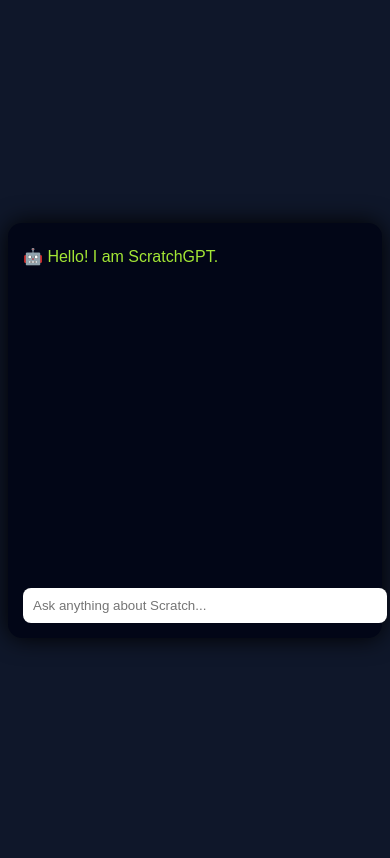
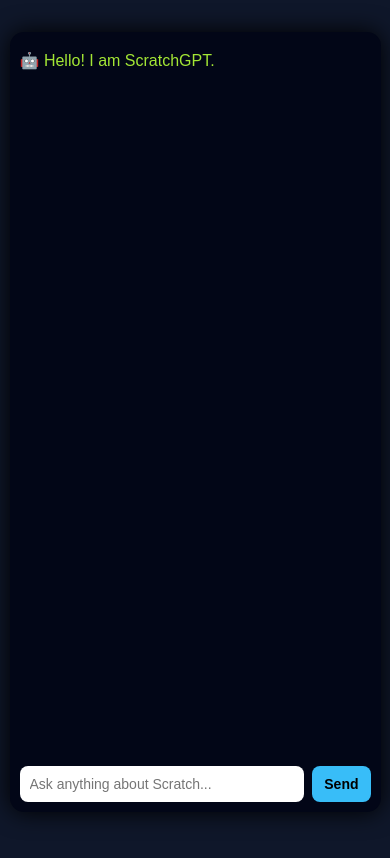
Before and after one commit to ScratchingHub/ScratchGPT, a website: page index.html in a window 390 px wide. Drawn offline with Linux system fonts and the light colour scheme.

Commit message:
Enhance layout and styling of index.html
Refactor HTML structure and styles for improved layout and responsiveness.

```diff
--- a/index.html
+++ b/index.html
@@ -1,29 +1,119 @@
 <!DOCTYPE html>
-<html>
+<html lang="en">
 <head>
 <meta charset="UTF-8">
+<meta name="viewport" content="width=device-width, initial-scale=1.0">
 <title>ScratchGPT</title>
 <style>
-body{background:#0f172a;font-family:Arial;color:white;display:flex;justify-content:center;align-items:center;height:100vh}
-#chat{width:400px;background:#020617;border-radius:14px;padding:15px;box-shadow:0 0 25px black}
-#msgs{height:340px;overflow-y:auto;margin-bottom:10px}
-.msg{margin:8px 0;line-height:1.4}
-.user{color:#38bdf8}
-.bot{color:#a3e635}
-input{width:100%;padding:10px;border:none;border-radius:8px}
+/* Body & general layout */
+body {
+  background: #0f172a;
+  font-family: Arial, sans-serif;
+  color: white;
+  display: flex;
+  justify-content: center;
+  align-items: center;
+  height: 100vh;
+  margin: 0;
+}
+
+/* Chat container */
+#chat {
+  width: 90%;
+  max-width: 500px;
+  background: #020617;
+  border-radius: 14px;
+  padding: 15px;
+  box-shadow: 0 0 25px black;
+  display: flex;
+  flex-direction: column;
+  height: 90vh;
+}
+
+/* Chat messages */
+#msgs {
+  flex: 1;
+  overflow-y: auto;
+  margin-bottom: 10px;
+}
+
+.msg {
+  margin: 8px 0;
+  line-height: 1.4;
+}
+
+.user { color: #38bdf8; }
+.bot { color: #a3e635; }
+
+/* Input and button */
+#inputContainer {
+  display: flex;
+  gap: 8px;
+}
+
+#q {
+  flex: 1;
+  padding: 10px;
+  border: none;
+  border-radius: 8px;
+  font-size: 16px;
+}
+
+#sendBtn {
+  padding: 10px 16px;
+  border: none;
+  border-radius: 8px;
+  background: #38bdf8;
+  color: #000;
+  font-weight: bold;
+  cursor: pointer;
+  transition: background 0.2s;
+}
+
+#sendBtn:hover {
+  background: #0ea5e9;
+}
+
+/* Step-by-step list */
+ul {
+  padding-left: 20px;
+  margin: 5px 0;
+}
+
+/* Responsive adjustments */
+@media(max-width: 400px){
+  #chat {
+    padding: 10px;
+  }
+  #q {
+    font-size: 14px;
+  }
+  #sendBtn {
+    padding: 8px 12px;
+    font-size: 14px;
+  }
+}
 </style>
 </head>
 <body>
+
 <div id="chat">
   <div id="msgs">
     <div class="msg bot">🤖 Hello! I am ScratchGPT.</div>
   </div>
-  <input id="q" placeholder="Ask anything about Scratch..." />
+  <div id="inputContainer">
+    <input id="q" placeholder="Ask anything about Scratch..." />
+    <button id="sendBtn">Send</button>
+  </div>
 </div>
 
 <script>
+// Elements
 const q = document.getElementById("q");
 const msgs = document.getElementById("msgs");
+const sendBtn = document.getElementById("sendBtn");
+
+// Learned answers memory
 let learned = JSON.parse(localStorage.getItem("scratchGPT_learned")||"{}");
 
 // Step-by-step examples
@@ -35,26 +125,19 @@
   "Cloning":["1️⃣ Use 'create clone' block","2️⃣ Use 'when I start as clone' to define behavior"]
 };
 
-q.addEventListener("keydown", e=>{
-  if(e.key==="Enter" && q.value.trim()){
-    const question = q.value.trim();
-    userMsg(question);
-    aiReply(question);
-    q.value="";
-  }
-});
-
-function add(type,text){
-  const d=document.createElement("div");
-  d.className="msg "+type;
-  d.innerHTML=text;
+// Add message to chat
+function add(type, text){
+  const d = document.createElement("div");
+  d.className = "msg " + type;
+  d.innerHTML = text;
   msgs.appendChild(d);
   msgs.scrollTop = msgs.scrollHeight;
 }
 
-function userMsg(text){ add("user","👤 "+text); }
-function botMsg(text){ add("bot","🤖 "+text); }
+function userMsg(text){ add("user", "👤 " + text); }
+function botMsg(text){ add("bot", "🤖 " + text); }
 
+// Detect Scratch topic
 function detectTopic(q){
   q = q.toLowerCase();
   const map = { "variable":"Variables", "broadcast":"Broadcast", "clone":"Cloning",
@@ -64,24 +147,28 @@
   return null;
 }
 
+// Fetch from backend
 async function fetchWiki(topic){
   const res = await fetch(`/api/wiki?q=${topic}`);
   const data = await res.json();
   return data.text;
 }
 
+// Build short answer
 function buildAnswer(text){ return text.split(".").slice(0,4).join(". ") + "."; }
 
+// Add steps to answer
 function enhancedAnswer(topic, answerText){
   let html = `<b>📘 Answer:</b> ${answerText}<br>`;
   if(stepExamples[topic]){
     html += `<b>Step-by-step:</b><ul>`;
     stepExamples[topic].forEach(s=>html+=`<li>${s}</li>`);
-    html+="</ul>";
+    html += "</ul>";
   }
   return html;
 }
 
+// AI reply
 async function aiReply(question){
   for(let key in learned){
     if(question.toLowerCase().includes(key)){
@@ -105,14 +192,36 @@
 
   if(!learned[topic.toLowerCase()]){
     learned[topic.toLowerCase()] = html;
-    localStorage.setItem("scratchGPT_learned",JSON.stringify(learned));
+    localStorage.setItem("scratchGPT_learned", JSON.stringify(learned));
   }
 }
 
+// Voice output
 function speak(text){
   const s = new SpeechSynthesisUtterance(text);
   speechSynthesis.speak(s);
 }
+
+// Send button click
+sendBtn.addEventListener("click", () => {
+  const question = q.value.trim();
+  if(question){
+    userMsg(question);
+    aiReply(question);
+    q.value = "";
+  }
+});
+
+// Enter key works too
+q.addEventListener("keydown", e=>{
+  if(e.key === "Enter" && q.value.trim()){
+    const question = q.value.trim();
+    userMsg(question);
+    aiReply(question);
+    q.value = "";
+  }
+});
 </script>
+
 </body>
 </html>
```
